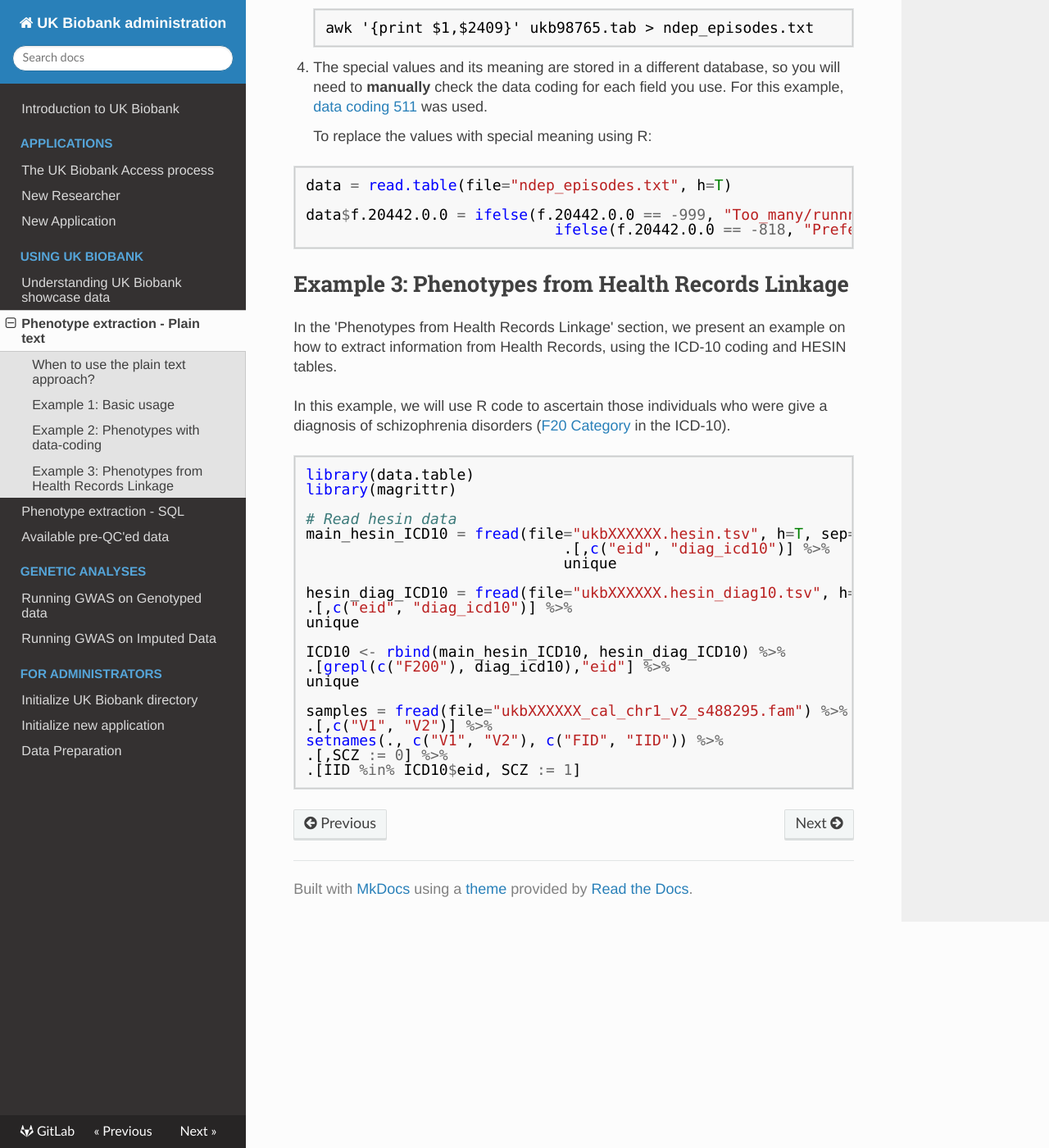
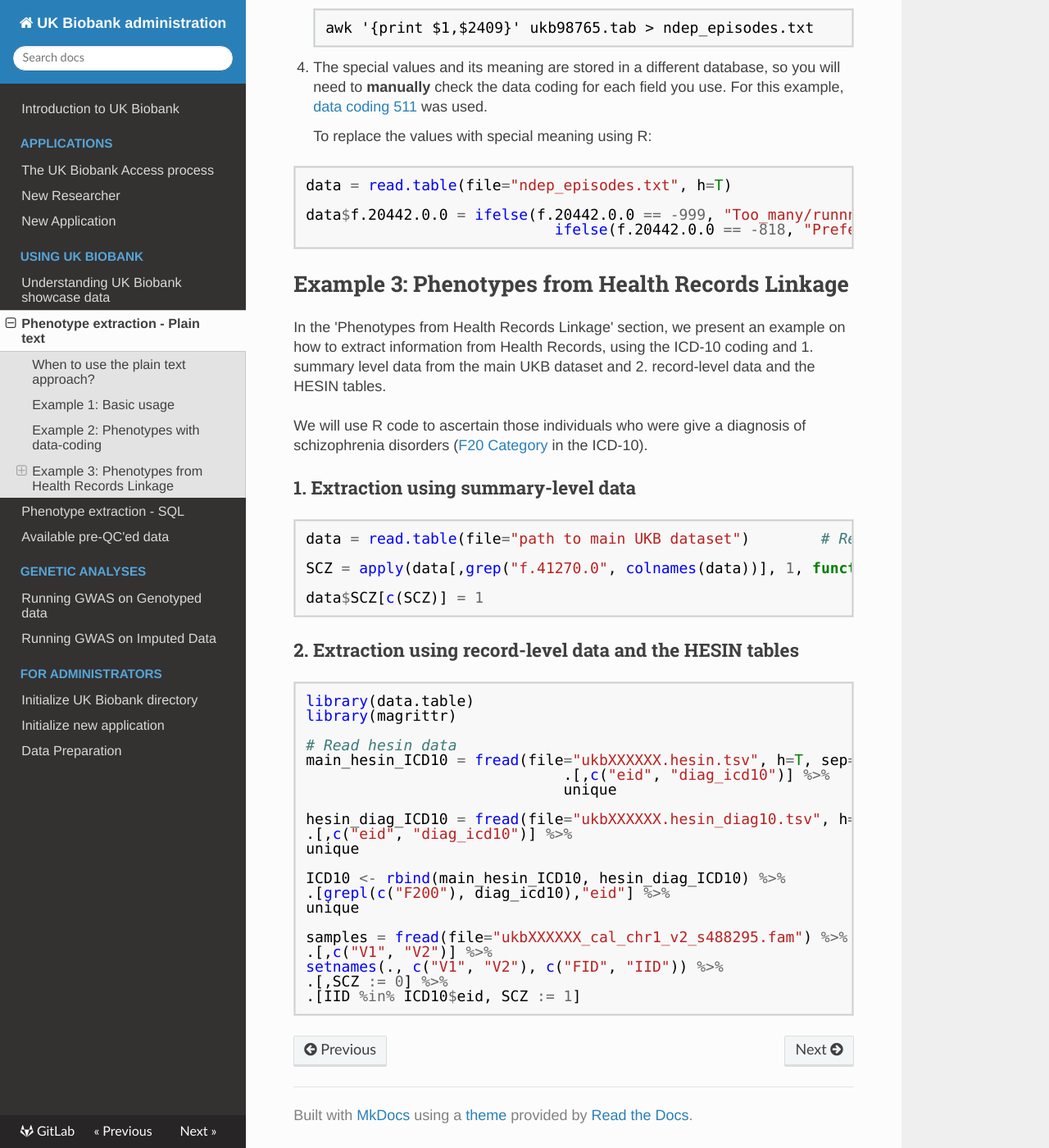
Before and after one commit to garethmarkel/ukb-administration, an MkDocs documentation site: the page built from docs/pheno/tradition.md, in a window 1280 px wide and 1400 px high, scrolled down 2437 px. Shown: the whole window at 82% size. Built offline with MkDocs 1.6.1, drawn with Linux system fonts in a browser that asks for light colours; comment, search, counter and statistics services are not loaded.

Commit message:
[Fix] Added the pheno extraction with the fields from main dataset for example 3

````diff
--- a/docs/pheno/tradition.md
+++ b/docs/pheno/tradition.md
@@ -96,26 +96,38 @@ data$f.20442.0.0 = ifelse(f.20442.0.0 == -999, "Too_many/runnning_episodes",
 
 ## Example 3: Phenotypes from Health Records Linkage
 
-In the 'Phenotypes from Health Records Linkage' section, we present an example on how to extract information from Health Records, using the ICD-10 coding and HESIN tables.
+In the 'Phenotypes from Health Records Linkage' section, we present an example on how to extract information from Health Records, using the ICD-10 coding and 1. summary level data from the main UKB dataset and 2. record-level data and the HESIN tables.
 
-In this example, we will use R code to ascertain those individuals who were give a diagnosis of schizophrenia disorders ([F20 Category](https://biobank.ctsu.ox.ac.uk/crystal/field.cgi?id=41270) in the ICD-10).
+We will use R code to ascertain those individuals who were give a diagnosis of schizophrenia disorders ([F20 Category](https://biobank.ctsu.ox.ac.uk/crystal/field.cgi?id=41270) in the ICD-10).
+
+### 1. Extraction using summary-level data
+
+``` R
+data = read.table(file="path to main UKB dataset")        # Read in the file
+
+SCZ = apply(data[,grep("f.41270.0", colnames(data))], 1, function(row) "F200" %in% row)
+
+data$SCZ[c(SCZ)] = 1
+```
+
+### 2. Extraction using record-level data and the HESIN tables
 
 ``` R
 library(data.table)
 library(magrittr)
 
 # Read hesin data
-main_hesin_ICD10 = fread(file="ukbXXXXXX.hesin.tsv", h=T, sep="\t") %>%
-                             .[,c("eid", "diag_icd10")] %>%
-                             unique
+main_hesin_ICD10 = fread(file="ukbXXXXXX.hesin.tsv", h=T, sep="\t") %>%            # Read in the file
+                             .[,c("eid", "diag_icd10")] %>%                        # Extract the eid and diag columns
+                             unique                                                # Remove repeated diagnosis
 
 hesin_diag_ICD10 = fread(file="ukbXXXXXX.hesin_diag10.tsv", h=T, sep="\t") %>%
 .[,c("eid", "diag_icd10")] %>%
 unique
 
-ICD10 <- rbind(main_hesin_ICD10, hesin_diag_ICD10) %>%
-.[grepl(c("F200"), diag_icd10),"eid"] %>%
-unique
+ICD10 <- rbind(main_hesin_ICD10, hesin_diag_ICD10) %>%           # Combine the two data tables
+.[grepl(c("F200"), diag_icd10),"eid"] %>%                        # Extract the EID for anyone with diag_icd10 = F200*
+unique                                                           # Remove duplicated eids
 
 samples = fread(file="ukbXXXXXX_cal_chr1_v2_s488295.fam") %>%
 .[,c("V1", "V2")] %>%                                            # Select the first two columns
````
Also changed, not shown: docs/pheno/data_manipulation.md (+7 -11 lines).
